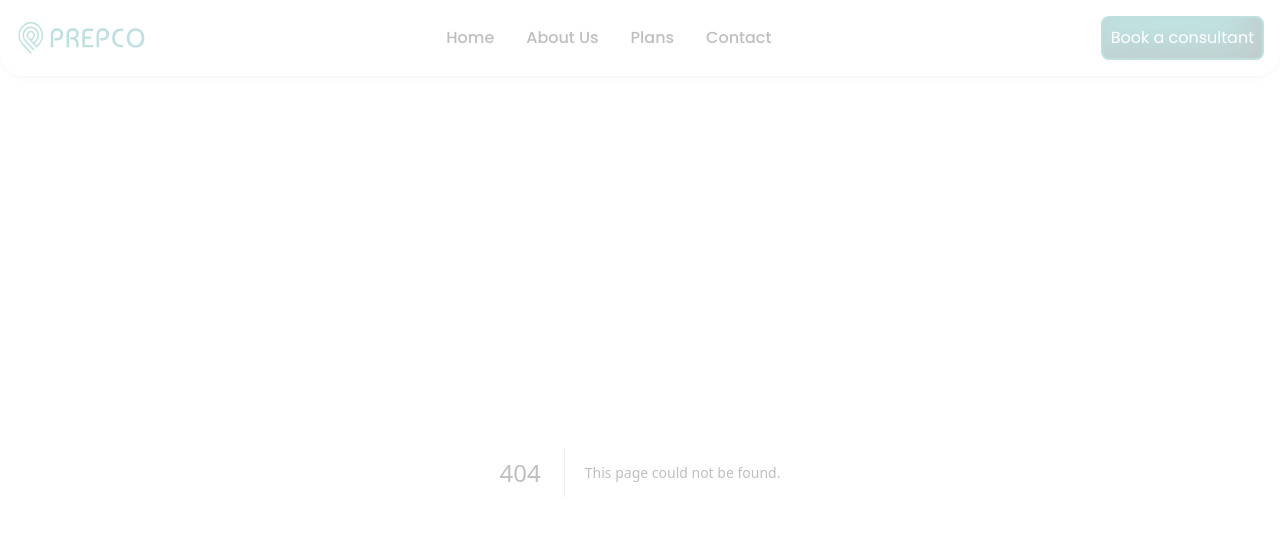
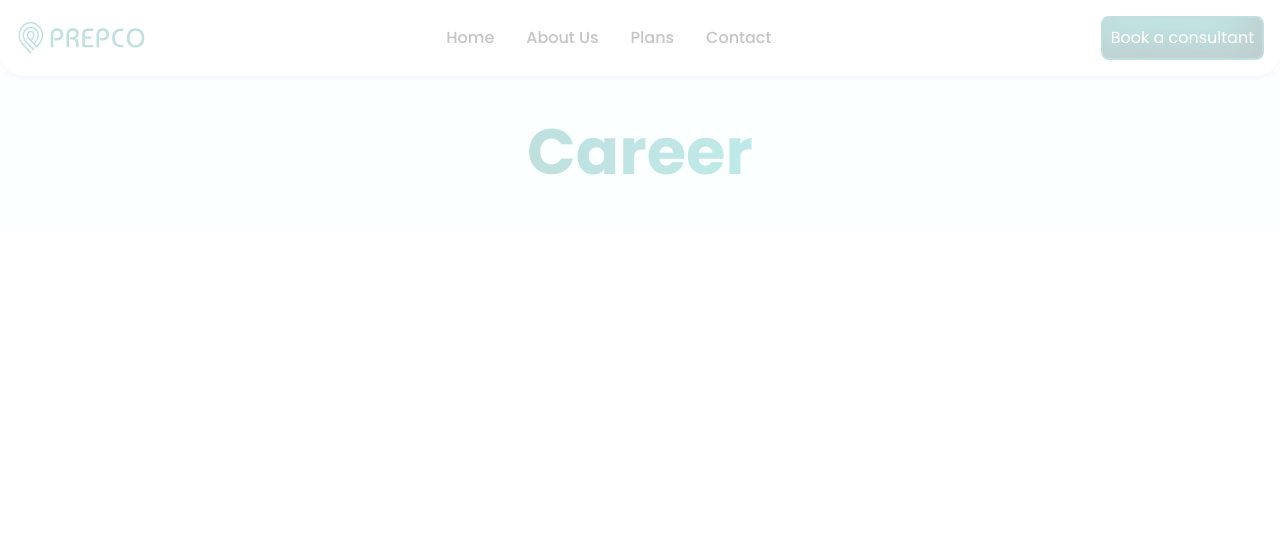
Before and after one commit to Prepco-creator/PREPCO, a Next.js app: page /career in a window 1280 px wide. Before the commit this address had no page. Shown: the top 536 px of the page. Built offline with nearby package versions, Linux system fonts and the light colour scheme; a web font is replaced by a local one.

Commit message:
blog routes created

```diff
--- /dev/null
+++ b/src/app/blogs/[blogname]/page.tsx
@@ -0,0 +1,9 @@
+import React from 'react'
+
+const page = () => {
+  return (
+    <div>page</div>
+  )
+}
+
+export default page
--- /dev/null
+++ b/src/app/blogs/page.tsx
@@ -0,0 +1,9 @@
+import React from 'react'
+
+const page = () => {
+  return (
+    <div>page</div>
+  )
+}
+
+export default page
--- /dev/null
+++ b/src/app/career/page.tsx
@@ -0,0 +1,10 @@
+import Career from '@/components/career/Career'
+import React from 'react'
+
+const page = () => {
+    return (
+        <Career />
+    )
+}
+
+export default page
--- /dev/null
+++ b/src/components/career/Career.tsx
@@ -0,0 +1,12 @@
+import React from 'react'
+import Banner from '../comman/Banner'
+
+const Career = () => {
+    return (
+        <section>
+            <Banner title='Career' />
+        </section>
+    )
+}
+
+export default Career
```
